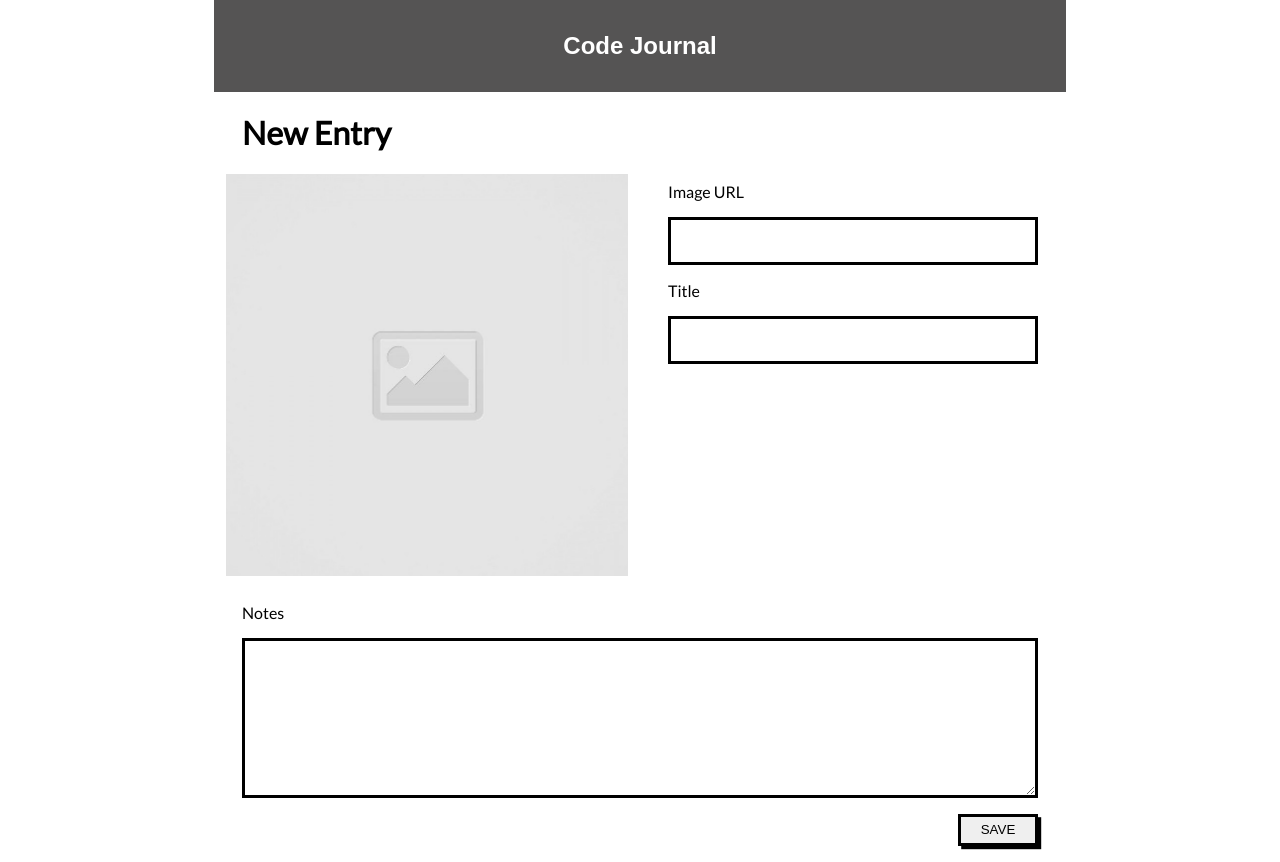
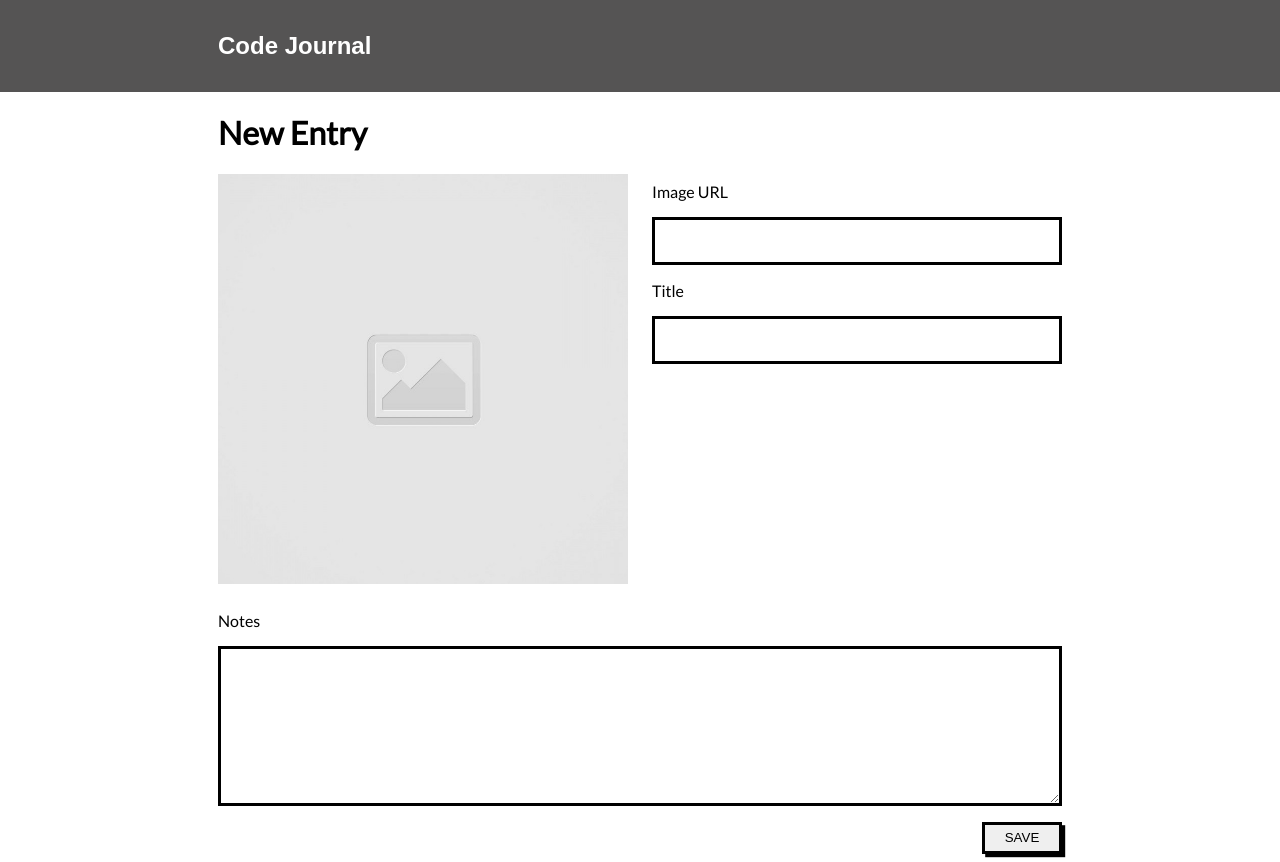
Before and after one commit to james-w-roach/code-journal, a website: page index.html in a window 1280 px wide. Drawn offline with Linux system fonts and the light colour scheme; a web font is replaced by a local one.

Commit message:
fixed upper bar, cleaned up css and html

```diff
--- a/css/styles.css
+++ b/css/styles.css
@@ -2,33 +2,41 @@ main {
   font-family: 'Lato', sans-serif;
 }
 
+.container {
+  margin: 0 auto;
+  padding: 0;
+}
+
+header {
+  background-color: rgb(85, 84, 84);
+}
+
 .navbar {
-  background-color: rgb(85, 84, 84);
   color: white;
-  text-align: center;
   font-family: 'Hammersmith One', sans-serif;
 }
 
 .title {
-  margin: 2rem;
+  margin: 2rem 1rem;
 }
 
 .form-div {
+  margin: 0 1rem;
   display: flex;
   justify-content: center;
 }
 
 .header {
-  margin: 0.5rem 1rem;
+  margin: 0.5rem 0;
 }
 
 .label {
-  margin: 0.5rem 1rem;
+  margin: 0.5rem 0;
 }
 
 .text-area {
   border: solid;
-  margin: 0.5rem 1rem;
+  margin: 0.5rem 0;
   height: 10rem;
 }
 
@@ -40,7 +48,7 @@ main {
   width: 5rem;
   height: 2rem;
   align-self: flex-end;
-  margin: 0.5rem 1rem;
+  margin: 0.5rem 0;
   border: solid black;
   box-shadow: 0.2rem 0.2rem black;
   outline: none;
@@ -53,7 +61,7 @@ main {
 
 .text-input {
   border: solid;
-  margin: 0.5rem 1rem;
+  margin: 0.5rem 0;
   height: 3rem;
 }
 
--- a/index.html
+++ b/index.html
@@ -17,8 +17,8 @@
   <link href="https://fonts.googleapis.com/css2?family=Hammersmith+One&family=Lato&display=swap" rel="stylesheet">
 </head>
 <body>
+  <header>
     <div class="container">
-  <header>
       <div class="navbar">
         <div class="row">
           <div class="column-full">
@@ -26,8 +26,10 @@
           </div>
         </div>
       </div>
+    </div>
   </header>
   <main>
+    <div class="container">
       <div class="form-div" data-view="entry-form">
         <form action="index.html" class="form">
           <div class="row">
@@ -59,8 +61,8 @@
           </div>
         </form>
       </div>
+    </div>
   </main>
-  </div>
   <script src="js/data.js"></script>
   <script src="js/main.js"></script>
 </body>
```
Lines whose indentation alone changed are shown as unchanged.
